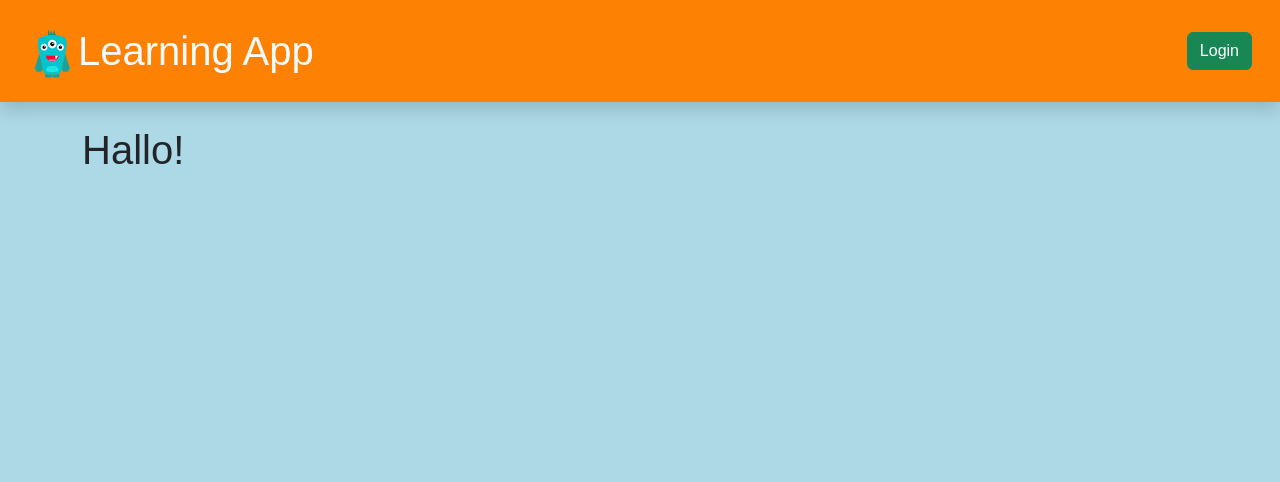
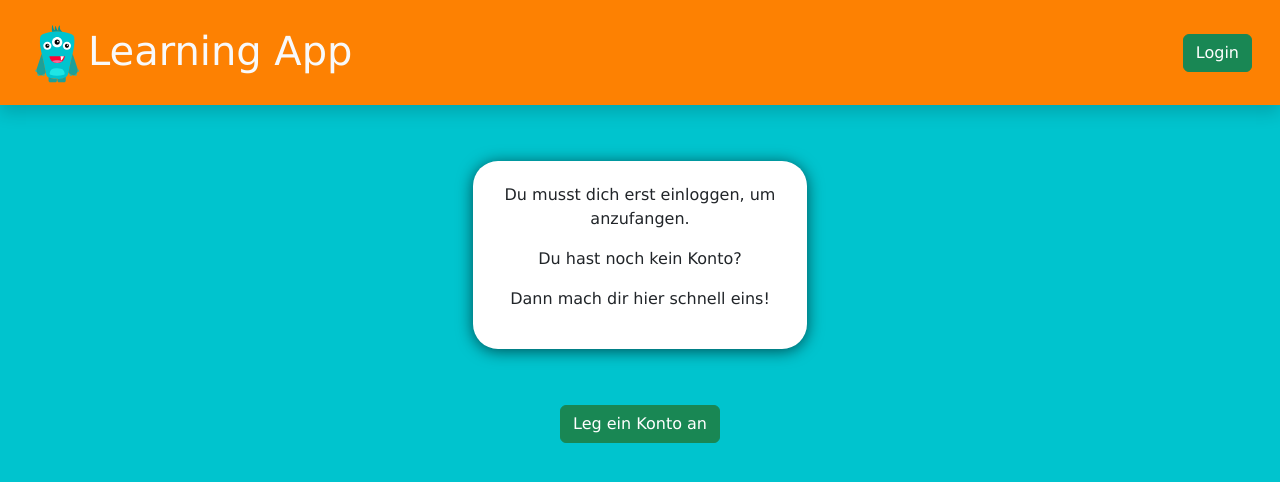
Before and after one commit to ShahiW/LearningApp, a Django app: page / in a window 1280 px wide. Shown: the top 482 px of the page. Run offline with Django 5.2, Linux system fonts and the light colour scheme.

Commit message:
finish login, logout and registration

```diff
--- a/LearningApp/LearningApp/urls.py
+++ b/LearningApp/LearningApp/urls.py
@@ -18,6 +18,6 @@ from django.contrib import admin
 from django.urls import path, include
 
 urlpatterns = [
-    path('admin/', admin.site.urls),
-    path('', include('quiz.urls')),
+    path("admin/", admin.site.urls),
+    path("", include("quiz.urls")),
 ]
--- a/LearningApp/quiz/templates/quiz/index.html
+++ b/LearningApp/quiz/templates/quiz/index.html
@@ -14,7 +14,20 @@
         {% include 'quiz/menu.html' %}
         <div class="container">
         {% block content %}
-            <h1>Hallo!</h1>
+            {% if user.is_authenticated %}
+            <div class="greeting">
+                <h1>Hallo, {{ user.username }}!</h1>
+            </div>
+            {% else %}
+            <div class="main-text" style="text-align: center;">
+                <p>Du musst dich erst einloggen, um anzufangen.</p>
+                <p>Du hast noch kein Konto?</p>
+                <p>Dann mach dir hier schnell eins!</p>
+            </div>
+                <div class="wrap">
+                    <a class="btn btn-success" href="{% url 'registration' %}" role="button">Leg ein Konto an</a>
+                </div>
+            {% endif %}
         {% endblock %}
         </div>
         <script src="https://cdn.jsdelivr.net/npm/bootstrap@5.3.3/dist/js/bootstrap.bundle.min.js" integrity="sha384-YvpcrYf0tY3lHB60NNkmXc5s9fDVZLESaAA55NDzOxhy9GkcIdslK1eN7N6jIeHz" crossorigin="anonymous"></script>
--- a/LearningApp/quiz/templates/quiz/login.html
+++ b/LearningApp/quiz/templates/quiz/login.html
@@ -16,7 +16,7 @@
     </form>
     <p class="formQuestion">
         Noch nicht registriert? <br>
-        <a href="{% url 'registration' %}" style="text-decoration: none;">Lege ein Konto an</a>
+        <a href="{% url 'registration' %}" style="text-decoration: none;">Leg ein Konto an</a>
     </p>
     </div>
     {# Anmeldeformular Ende #}
--- a/LearningApp/quiz/templates/quiz/menu.html
+++ b/LearningApp/quiz/templates/quiz/menu.html
@@ -10,7 +10,7 @@
                 {% if not user.is_authenticated %}
                     <a class="btn btn-success" href="{% url 'login' %}" role="button">Login</a>
                 {% else %}
-                <a class="btn btn-success" href="{#{% url 'logout' %}#}" role="button">Logout</a>
+                    <a class="btn btn-success" href="{% url 'logout' %}" role="button">Logout</a>
                 {% endif %}
             </div>
         </div>
--- a/LearningApp/quiz/urls.py
+++ b/LearningApp/quiz/urls.py
@@ -2,9 +2,9 @@ from django.urls import path
 from . import views
 
 
-
 urlpatterns = [
     path("", views.quiz, name="quiz"),
-    path("login", views.loginSeite, name="login"),
+    path("login", views.login_view, name="login"),
+    path("logout", views.logout_view, name="logout"),
     path("registration", views.registration, name="registration"),
 ]
--- a/LearningApp/quiz/views.py
+++ b/LearningApp/quiz/views.py
@@ -1,6 +1,6 @@
 from django.shortcuts import render, redirect
 from django.contrib import messages
-from django.contrib.auth import authenticate, login
+from django.contrib.auth import authenticate, login, logout
 from django.contrib.auth.models import User
 from django.views.decorators.http import require_http_methods
 
@@ -13,7 +13,7 @@ def quiz(request):
 
 
 @require_http_methods(["GET", "POST"])
-def loginSeite(request):
+def login_view(request):
     if request.method == "POST":  # wurden Daten hierhin geschickt?
         benutzername = request.POST["username"]
         passwort = request.POST["password"]
@@ -29,6 +29,11 @@ def loginSeite(request):
             messages.error(request, "Benutzername oder Passwort nicht korrekt.")
 
     return render(request, "quiz/login.html")
+
+
+def logout_view(request):
+    logout(request)
+    return redirect("quiz")
 
 
 @require_http_methods(["GET", "POST"])
--- a/LearningApp/static/css/main.css
+++ b/LearningApp/static/css/main.css
@@ -1,7 +1,24 @@
 body {
-    background-color: lightblue;
+    background-color: #00c4ce;
 
-    font-family: Arial, Helvetica, sans-serif;
+    font-family: Verdana, Geneva, Tahoma, sans-serif;
+}
+
+.main-text {
+    position: relative;
+    margin: 5% auto;
+    min-height: 60%;
+    width: 30%;
+    box-shadow: 0 2px 16px rgba(0, 0, 0, 0.6);
+    background: white;
+    padding: 2%;
+    box-sizing: border-box;
+    border-radius: 25px;
+}
+
+.greeting {
+    color: #ffffff;
+    text-align: center;
 }
 
 /* Menü */
```
Also changed, not shown: LearningApp/LearningApp/settings.py (line endings or trailing spaces), LearningApp/static/images/blue-m.svg. Lines whose indentation alone changed are shown as unchanged.
